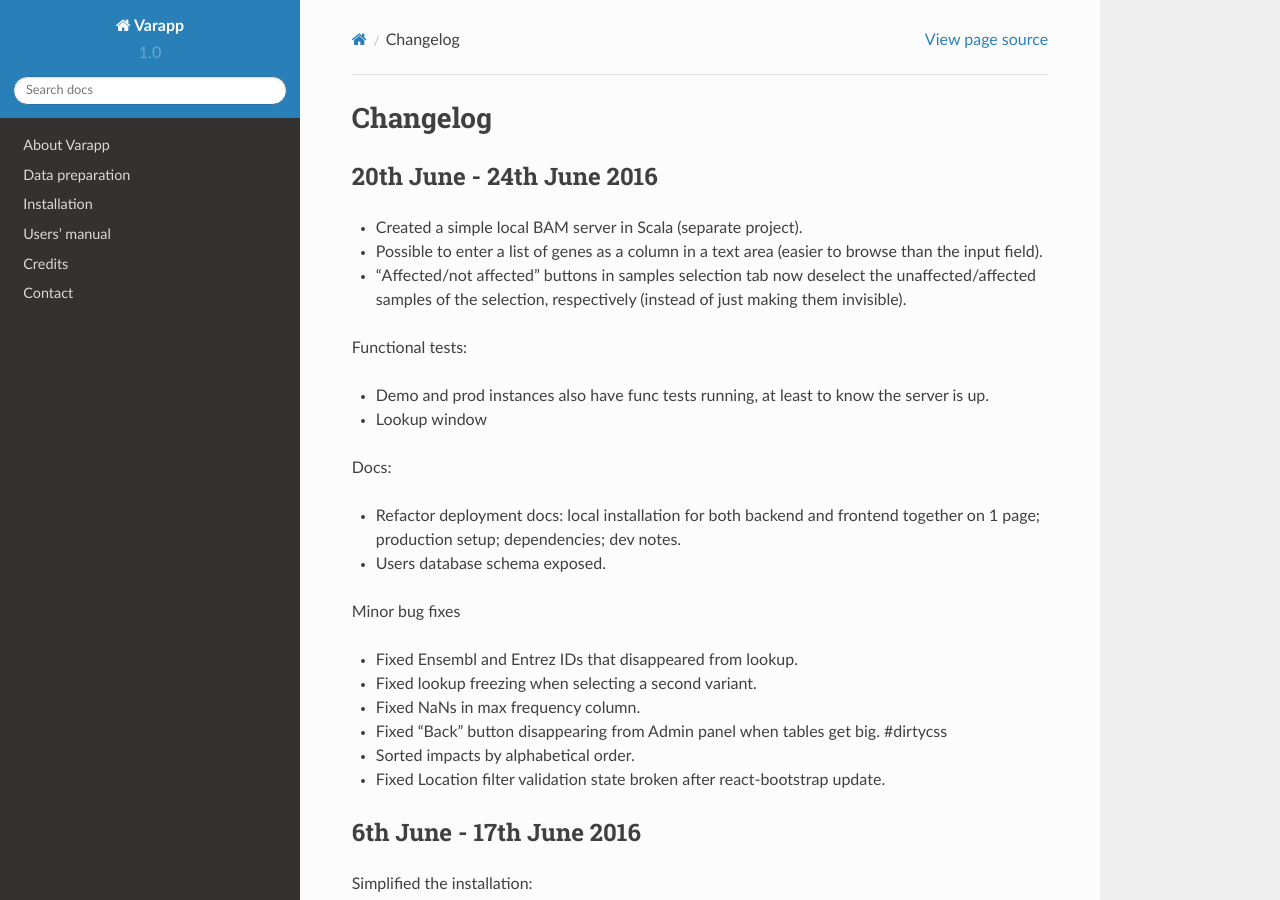
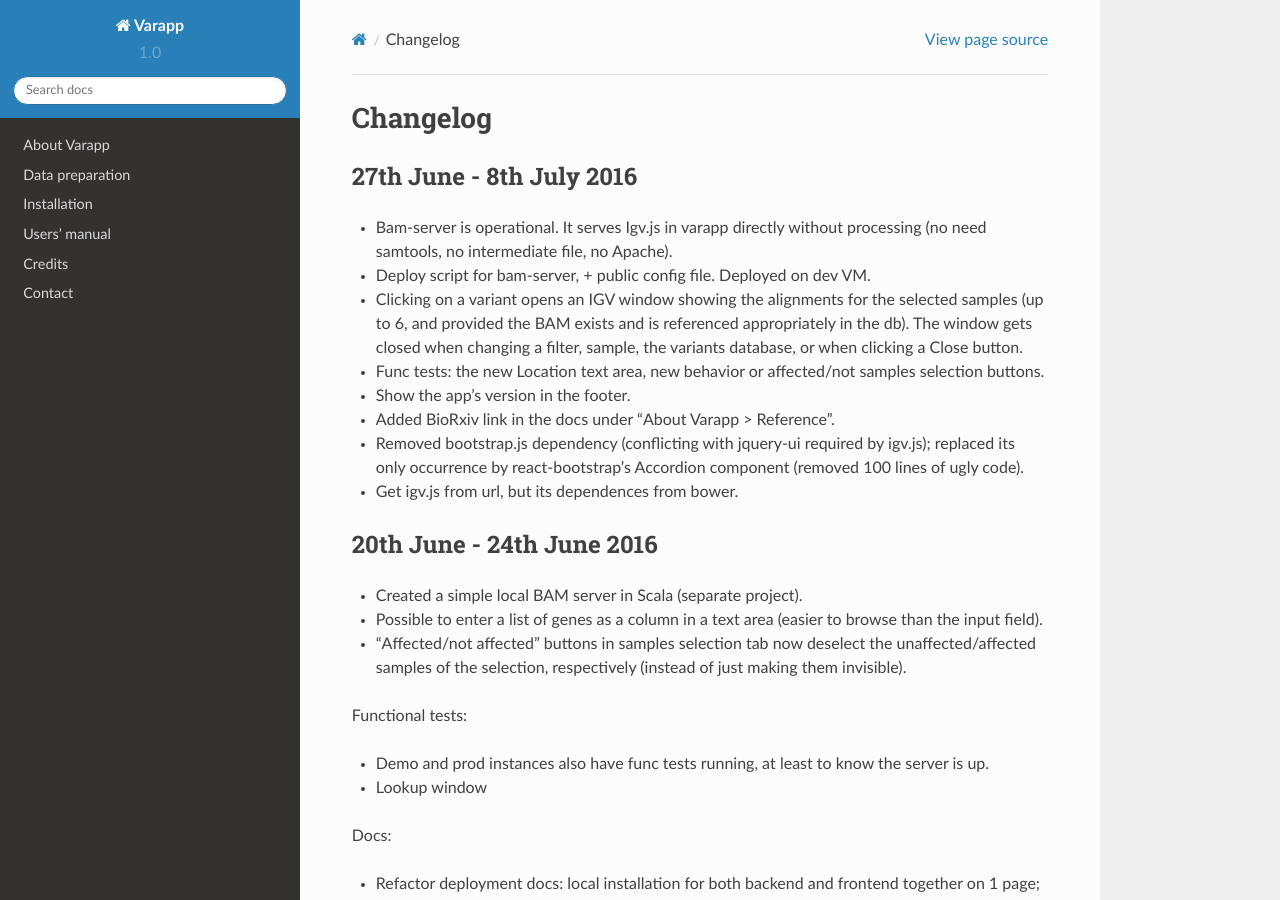
Before and after one commit to varapp/varapp-docs, a Sphinx documentation site: the page built from docs/src/changelog.rst, in a window 1280 px wide and 900 px high. Built offline with Sphinx 7.4.7 and the Read the Docs theme 2.0.0, drawn with Linux system fonts in a browser that asks for light colours.

Commit message:
changelog

```diff
--- a/docs/src/changelog.rst
+++ b/docs/src/changelog.rst
@@ -1,6 +1,25 @@
 
 Changelog
 =========
+
+
+27th June - 8th July 2016
+-------------------------
+
+* Bam-server is operational. It serves Igv.js in varapp directly without processing
+  (no need samtools, no intermediate file, no Apache).
+* Deploy script for bam-server, + public config file. Deployed on dev VM.
+* Clicking on a variant opens an IGV window showing the alignments for the selected samples
+  (up to 6, and provided the BAM exists and is referenced appropriately in the db).
+  The window gets closed when changing a filter, sample, the variants database, or when clicking a Close button.
+* Func tests: the new Location text area, new behavior or affected/not samples selection buttons.
+* Show the app's version in the footer.
+* Added BioRxiv link in the docs under "About Varapp > Reference".
+* Removed bootstrap.js dependency (conflicting with jquery-ui required by igv.js);
+  replaced its only occurrence by react-bootstrap's Accordion component (removed 100 lines of ugly code).
+* Get igv.js from url, but its dependences from bower.
+
+
 
 20th June - 24th June 2016
 --------------------------
```
